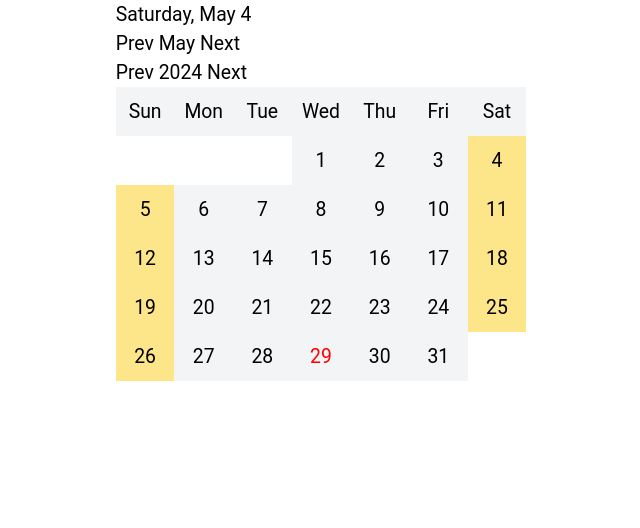
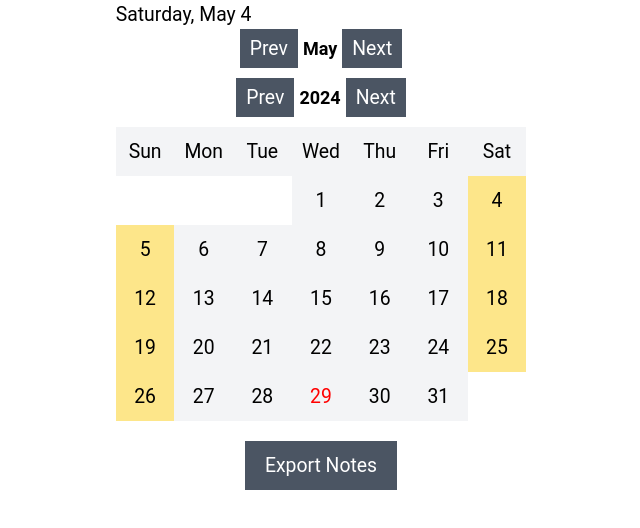
Before and after one commit to diazeddy/calendar, a React (Vite) app: page / in a window 1280 px wide. Shown: the top 528 px of the page, without its empty margins (319-959 px from the left). Built offline with nearby package versions, Linux system fonts and the light colour scheme.

Commit message:
implement functionality for exporting notes as json type and update the styles for components

```diff
--- a/src/client/Calendar.tsx
+++ b/src/client/Calendar.tsx
@@ -2,9 +2,10 @@ import Reac, { useState } from 'react';
 import CalendarHeader from './components/CalendarHeader';
 import ContentView from './components/ContentView';
 import MonthSelectView from './components/MonthSelectView';
+import YearSelectView from './components/YearSelectView';
+import Footer from './components/Footer';
 
 import { holidayArray } from './constants';
-import YearSelectView from './components/YearSelectView';
 
 const Calendar: React.FC = () => {
     const [currentDate, setCurrentDate] = useState(new Date());
@@ -32,6 +33,19 @@ const Calendar: React.FC = () => {
         setNotes(newNotes);
     }
 
+    const handleExportNotes = () => {
+        const notesToExport = Object.entries(notes).map(([date, note]) => ({ date, note }));
+        const json = JSON.stringify(notesToExport, null, 2);
+        const blob = new Blob([json], { type: 'application/json' });
+        const url = URL.createObjectURL(blob);
+        const a = document.createElement('a');
+        a.href = url;
+        a.download = 'calendar_notes.json';
+        document.body.appendChild(a);
+        a.click();
+        document.body.removeChild(a);
+    }
+
     return (
         <div className="calendar">
             <CalendarHeader currentDate={currentDate} />
@@ -45,6 +59,7 @@ const Calendar: React.FC = () => {
                 holidays={holidayArray}
                 onDateClick={handleDateClick}
             />
+            <Footer onExportNotes={handleExportNotes} />
         </div>
     );
 }
--- a/src/client/components/ContentView.css
+++ b/src/client/components/ContentView.css
@@ -1,4 +1,3 @@
-/* styles.css */
 .content-view {
   /* display: grid;
   grid-template-columns: repeat(7, 1fr); */
--- /dev/null
+++ b/src/client/components/Footer.css
@@ -0,0 +1,16 @@
+.footer {
+    text-align: center;
+    margin-top: 20px;
+}
+
+.footer button {
+    padding: 10px 20px;
+    background-color: #4b5563;
+    color: white;
+    border: none;
+    cursor: pointer;
+}
+
+.footer button:hover {
+    background-color: #374151;
+}
--- a/src/client/components/Footer.tsx
+++ b/src/client/components/Footer.tsx
@@ -0,0 +1,13 @@
+import React from 'react';
+
+import "./Footer.css";
+
+const Footer: React.FC<{ onExportNotes: () => void }> = ({ onExportNotes }) => {
+    return (
+        <div className="footer">
+            <button onClick={onExportNotes}>Export Notes</button>
+        </div>
+    );
+};
+
+export default Footer;
--- a/src/client/components/MonthSelectView.tsx
+++ b/src/client/components/MonthSelectView.tsx
@@ -1,6 +1,8 @@
 import React from 'react';
 
 import { months } from '../constants';
+
+import './MonthSelectView.css';
 
 const MonthSelectView: React.FC<{ selectedMonth: number, onChange: (month: number) => void }> = ({ selectedMonth, onChange }) => {
 
--- a/src/client/components/YearSelectView.tsx
+++ b/src/client/components/YearSelectView.tsx
@@ -1,4 +1,6 @@
 import React from 'react';
+
+import './YearSelectView.css';
 
 const YearSelectView: React.FC<{ selectedYear: number, onChange: (year: number) => void }> = ({ selectedYear, onChange }) => {
     const handleYearChange = (increment: number) => {
```
